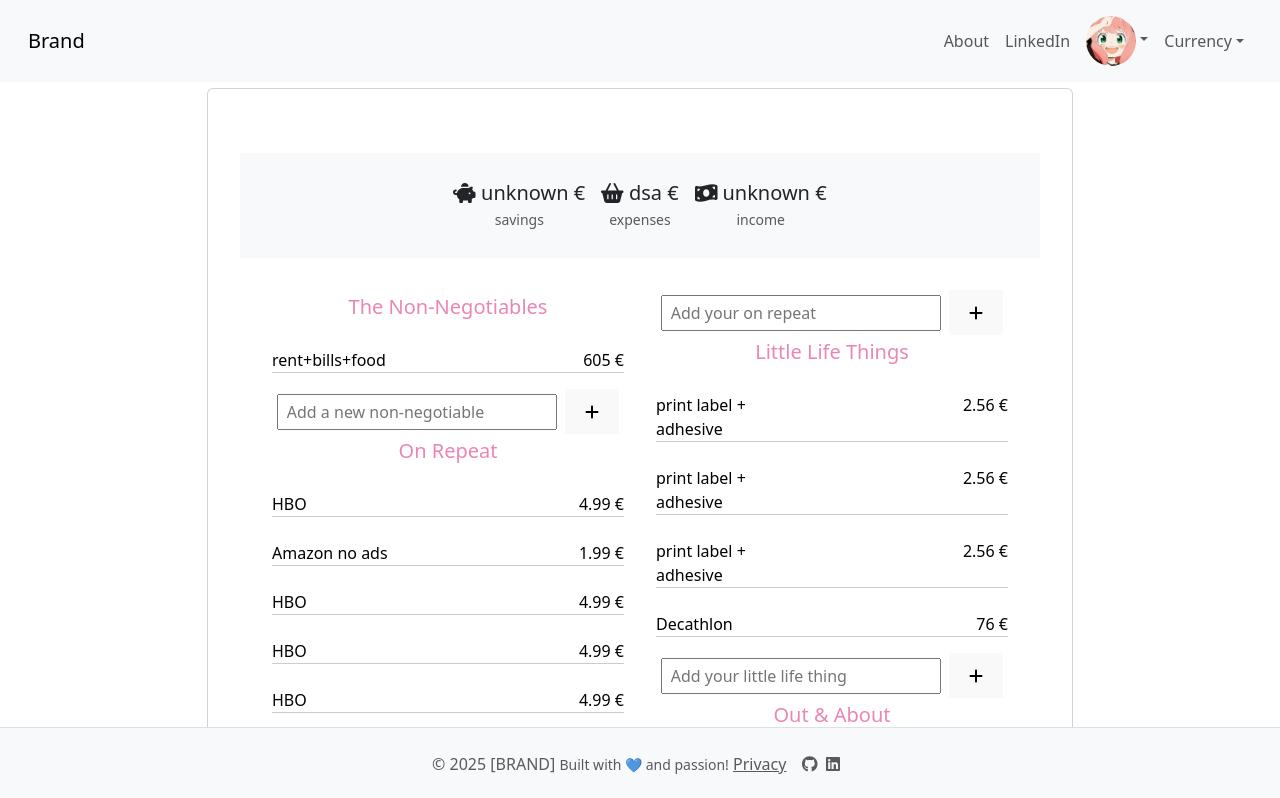
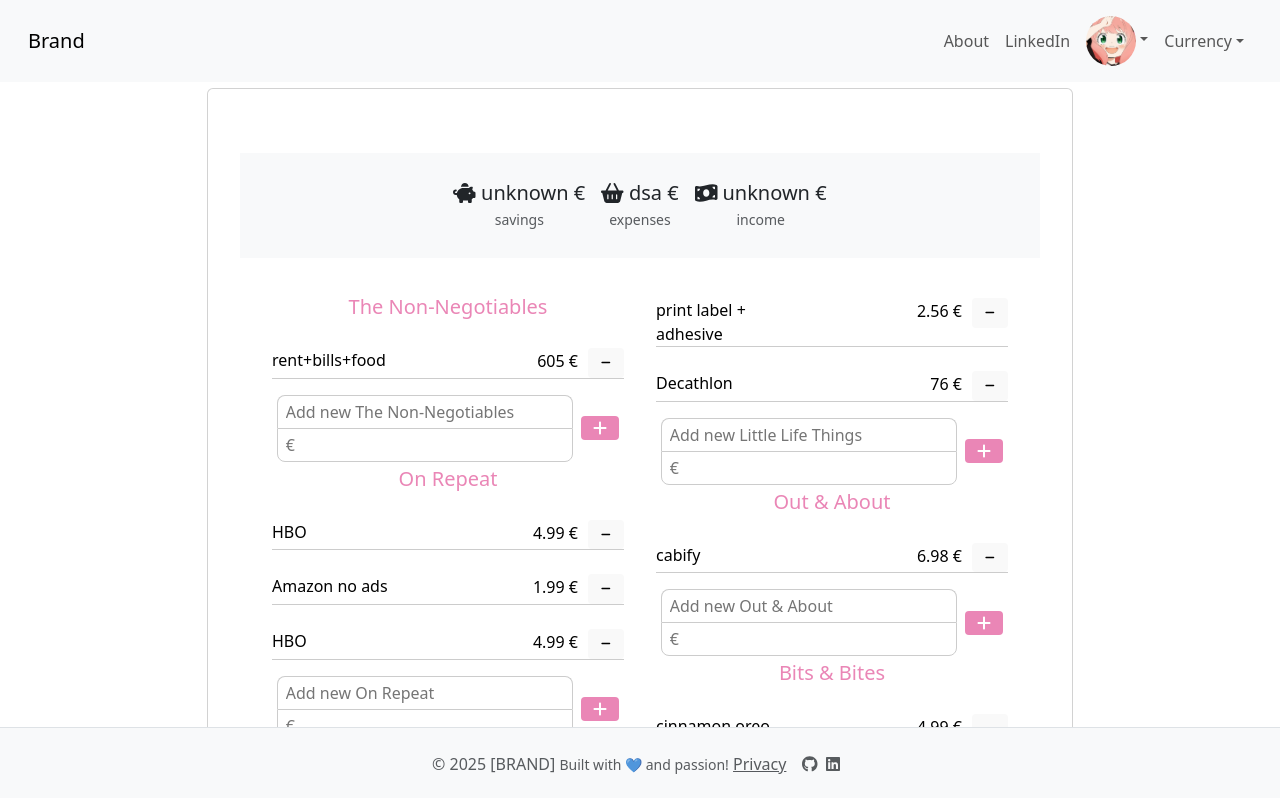
Before and after one commit to Alicia-OC/MonthlyExpenses, a React (Vite) app in the folder client/: page / in a window 1280 px wide. Shown: the top 798 px of the page. Built offline with nearby package versions, Linux system fonts and the light colour scheme.

Commit message:
List of monthcard items can add and delete items

```diff
--- a/client/package.json
+++ b/client/package.json
@@ -28,7 +28,8 @@
     "react-redux": "^9.2.0",
     "react-router-dom": "^7.2.0",
     "redux": "^5.0.1",
-    "redux-persist": "^6.0.0"
+    "redux-persist": "^6.0.0",
+    "uuid": "^11.1.0"
   },
   "devDependencies": {
     "@eslint/js": "^9.19.0",
--- /dev/null
+++ b/client/src/components/addExpenseInline/ExpenseInputFields.jsx
@@ -0,0 +1,65 @@
+import { useState } from "react"
+import { FontAwesomeIcon } from '@fortawesome/react-fontawesome';
+import { faPlus } from '@fortawesome/free-solid-svg-icons';
+import { useSelector } from "react-redux";
+
+import { v4 as uuidv4 } from 'uuid';
+
+const ExpenseInputFields = ({ onAdd, blockName }) => {
+
+    const [newItem, setnewItem] = useState('')
+    const [newItemPrice, setNewItemPrice] = useState('')
+    const currency = useSelector((state) => state.currency);
+
+    function submitReq(e) {
+        e.preventDefault();
+
+
+        if (!newItem.trim() || !newItemPrice) return;
+
+        const newObjItem = {
+            description: newItem,
+            price: parseFloat(newItemPrice),
+            category: blockName,
+            id: uuidv4(),
+
+        };
+
+        onAdd(newObjItem);
+
+        setnewItem('');
+        setNewItemPrice('');
+    }
+
+    return <div>
+        { }
+        <span className="input-wrapper">
+            <div className="two-line-input">
+                <input
+                    type="text"
+                    placeholder={`Add new ${blockName}`}
+                    className="line-input"
+                    value={newItem}
+
+                    onChange={(e) => setnewItem(e.target.value)}
+                />
+                <input
+                    type="number"
+                    min="0"
+                    placeholder={currency}
+                    className="line-input"
+                    value={newItemPrice}
+                    onChange={(e) => setNewItemPrice(e.target.value)}
+                />
+            </div>
+            <button onClick={submitReq}>
+                <FontAwesomeIcon icon={faPlus} />
+            </button>
+        </span>
+    </div>
+
+
+
+}
+
+export default ExpenseInputFields
--- a/client/src/index.css
+++ b/client/src/index.css
@@ -53,10 +53,6 @@ button {
   transition: border-color 0.25s;
 }
 
-button:hover {
-  border-color: #646cff;
-  color: white;
-}
 
 button:focus,
 button:focus-visible {
--- a/client/src/pages/EditingCard/EditingCard.jsx
+++ b/client/src/pages/EditingCard/EditingCard.jsx
@@ -1,78 +1,64 @@
 import { Container } from "react-bootstrap"
-import { Card } from "react-bootstrap";
-import mockCard from "./mockCard"
+import { useEffect, useState } from "react";
 import { useSelector } from 'react-redux';
 
 import ExpensesSummary from "../ExpensesSummary/ExpensesSummary";
-
-
+import mockCard from "./mockCard"
 import { FontAwesomeIcon } from '@fortawesome/react-fontawesome';
 import {
-    faPlus
+    faMinus
 } from '@fortawesome/free-solid-svg-icons';
-import { useState } from "react";
 
+import './css/index.css';
 
-const EditingCard = () => {
+import ExpenseInputFields from "../../components/addExpenseInline/ExpenseInputFields";
+
+const MonthCard = () => {
     const token = useSelector((state) => state.token);
     const userId = useSelector((state) => state.userId);
     const currency = useSelector((state) => state.currency);
+    const [expenseBlocks, setExpenseBlocks] = useState([
 
-    const [newFixedItem, setNewFixedItem] = useState('')
-    const [newSubscriptionItems, setNewSubscriptionItems] = useState('')
-    const [newOtherItems, setNewOtherItems] = useState('')
-    const [newTransportItems, setNewTransportItems] = useState('')
+    ]);
 
-    const mockCardBlocks = [
-        { title: 'The Non-Negotiables', items: mockCard.fixedItems },
-        { title: 'On Repeat', items: mockCard.subscriptionItems },
-        { title: 'Little Life Things', items: mockCard.otherItems },
-        { title: 'Out & About', items: mockCard.transportItems },
-        { title: 'Bits & Bites', items: mockCard.groceriesItems },
-    ];
+    useEffect(() => {
+        if (mockCard) {
+            setExpenseBlocks([
+                { name: mockCard.fixedItems.name, items: mockCard.fixedItems.items },
+                { name: mockCard.subscriptionItems.name, items: mockCard.subscriptionItems.items },
+                { name: mockCard.otherItems.name, items: mockCard.otherItems.items },
+                { name: mockCard.transportItems.name, items: mockCard.transportItems.items },
+                { name: mockCard.foodItems.name, items: mockCard.foodItems.items },
+            ])
+        }
+        console.log('mockCard.otherItems.items:', mockCard.otherItems.items);
 
-    const inputsLoop = (index) => {
-        switch (index) {
-            case 0:
-                return <input
-                    id="name"
-                    type="text"
-                    placeholder="Add a new non-negotiable"
-                    onChange={(e) => setNewFixedItem(e.target.value)}
-                />
-            case 1:
-                return <input
-                    id="name"
-                    type="text"
-                    placeholder="Add your on repeat"
-                    onChange={(e) => setNewFixedItem(e.target.value)}
-                />
-            case 2:
-                return <input
-                    id="name"
-                    type="text"
-                    placeholder="Add your little life thing"
-                    onChange={(e) => setNewFixedItem(e.target.value)}
-                />
-            case 3:
-                return <input
-                    id="name"
-                    type="text"
-                    placeholder="Add your out&about"
-                    onChange={(e) => setNewFixedItem(e.target.value)}
-                />
+    }, [mockCard]);
 
-            case 4:
-                return <input
-                    id="name"
-                    type="text"
-                    placeholder="Add your groceries"
-                    onChange={(e) => setNewFixedItem(e.target.value)}
-                />
-            default:
-            // code block
-        }
-    }
+
+    const handleAddItem = (newItemAdded) => {
+        setExpenseBlocks((prevBlocks) =>
+            prevBlocks.map((block) =>
+                block.name === newItemAdded.category
+                    ? { ...block, items: [...block.items, newItemAdded] }
+                    : block
+            )
+        );
+    };
+
+    const handleDeleteItem = (e, blockName, indexToDelete) => {
+        e.preventDefault();
+        setExpenseBlocks((prevBlocks) =>
+            prevBlocks.map((block) =>
+                block.name === blockName
+                    ? {
+                        ...block,
+                        items: block.items.filter((_, index) => index !== indexToDelete),
+                    }
+                    : block
+            )
+        );
+    };
 
     return <Container><div className="card py-5 h-100">
 
@@ -83,36 +69,34 @@ const EditingCard = () => {
             <div className="container "> </div>
             <div className="p-3 month-card-container">
                 <div className="multi-column ">
-                    {mockCardBlocks.map((group, index) => (
-                        <><div className="group-column"><div className="month-card-h5 " key={`${group.title}-title`}>
-                            <h5>{group.title}</h5>
-                        </div>
-                            {group.items.map((item, index) => (
+
+                    {expenseBlocks.map((group, index) => (
+                        <><div className="group-column" key={`${group.name}-name`}>
+                            <div className="month-card-h5 " >
+                                <h5>{group.name}</h5>
+                            </div>
+                            {group.items.map((element, index) => (
                                 <div
                                     className="item mb-3 month-card-body multi-column"
-                                    key={`${group.title}-${index}`}
-                                >
+                                    key={element.id}                                >
                                     <ul className="list-unstyled month-card-item">
                                         <li className="month-card-item-description">
-                                            {item.description}
+                                            {element.description}
                                         </li>
-                                        <li className="month-card-item-money">
-                                            {item.amount} {currency}
+                                        <li className="month-card-item-money ">
+                                            {element.price} {currency}
+                                            <button onClick={(e) => handleDeleteItem(e, group.name, index)} className="delete-list-item-btn"><FontAwesomeIcon icon={faMinus} /> </button>
                                         </li>
                                     </ul>
 
                                 </div>
                             ))}
-                            <div>
-                                { }
-                                <span className="input-wrapper">
-                                    {inputsLoop(index)}
-                                    <button>
-                                        <FontAwesomeIcon icon={faPlus} />
-                                    </button>
-                                </span>
 
-                            </div></div>
+                            <ExpenseInputFields
+                                blockName={group.name}
+                                onAdd={(newItemAdded) => handleAddItem(newItemAdded)}
+                            />
+                        </div>
 
                         </>
                     ))}
@@ -123,4 +107,4 @@ const EditingCard = () => {
     </Container>
 }
 
-export default EditingCard
+export default MonthCard
--- a/client/src/pages/EditingCard/css/index.css
+++ b/client/src/pages/EditingCard/css/index.css
@@ -71,13 +71,6 @@
     column-gap: 2rem;
 }
 
-.group-column {
-
-  padding: 1rem;
-  margin-top: 1rem;
-  border-radius: 8px;
-  box-shadow: 0 2px 4px rgba(0, 0, 0, 0.1);
-}
 .month-card-body {
     border-bottom: 1px solid #ccc;
     padding-top: 0.5rem;
@@ -105,5 +98,47 @@
 }
 
 .input-wrapper button:hover {
-  background: #0056b3;
+  background: var(--pink-theme_font);  transform: scale(1.1);
+
 }
+
+.delete-list-item-btn {
+  margin-left: 10px;
+  border: none;
+  border-radius: 4px;
+  cursor: pointer;
+  font-size: 11px;
+  transition: all 0.2s ease;
+
+}
+
+.delete-list-item-btn:hover {
+  background-color: var(--pink-theme_h5);
+  transform: scale(1.1);
+  color: white;
+
+}
+
+.delete-list-item-btn:active {
+  transform: scale(0.95);
+}
+
+.two-line-input {
+  flex-direction: column;
+}
+
+.line-input {
+  border: 1px solid #ccc;
+  outline: none;
+}
+
+.line-input:first-child {
+  border-bottom: none;
+  border-top-left-radius: 8px;
+  border-top-right-radius: 8px;
+}
+
+.line-input:last-child {
+  border-bottom-left-radius: 8px;
+  border-bottom-right-radius: 8px;
+}
--- a/client/src/pages/EditingCard/mockCard.jsx
+++ b/client/src/pages/EditingCard/mockCard.jsx
@@ -5,121 +5,92 @@
   totalExpenses: 1200,
   totalIncome: 1600,
   totalSavings: 400,
-    fixedItems: [
+
+  fixedItems: {
+    name: 'The Non-Negotiables',
+    items: [
       {
         description: 'rent+bills+food',
-        amount: 605,
+        price: 605,
         date: new Date('2025-02-01'),
       },
-    ],
-    subscriptionItems: [
+    ]
+  },
+  subscriptionItems: {
+    name: 'On Repeat',
+    items: [
       {
         description: 'HBO',
-        amount: 4.99,
+        price: 4.99,
         date: new Date('2025-02-01'),
       },
       {
         description: 'Amazon no ads',
-        amount: 1.99,
+        price: 1.99,
         date: new Date('2025-02-01'),
       },
       {
         description: 'HBO',
-        amount: 4.99,
+        price: 4.99,
         date: new Date('2025-02-01'),
+      }
+
+    ]
   },
-      {
-        description: 'HBO',
-        amount: 4.99,
-        date: new Date('2025-02-01'),
-      },
-      {
-        description: 'HBO',
-        amount: 4.99,
-        date: new Date('2025-02-01'),
-      },
-      {
-        description: 'HBO',
-        amount: 4.99,
-        date: new Date('2025-02-01'),
-      },,
-      {
-        description: 'HBO',
-        amount: 4.99,
-        date: new Date('2025-02-01'),
-      },
-      {
-        description: 'HBO',
-        amount: 4.99,
-        date: new Date('2025-02-01'),
-      },
-      {
-        description: 'HBO',
-        amount: 4.99,
-        date: new Date('2025-02-01'),
-      },
-      {
-        description: 'HBO',
-        amount: 4.99,
-        date: new Date('2025-02-01'),
-      },,
-      {
-        description: 'HBO',
-        amount: 4.99,
-        date: new Date('2025-02-01'),
-      },
-
-
-
-    ],
-    otherItems: [
+  otherItems: {
+    name: 'Little Life Things',
+    items: [
       {
         description: 'print label + adhesive',
-        amount: 2.56,
+        price: 2.56,
         category: '67a91f012213777227c723ca',
         date: new Date('2025-02-01'),
-      },{
+      }, {
         description: 'print label + adhesive',
-        amount: 2.56,
-        category: '67a91f012213777227c723ca',
-        date: new Date('2025-02-01'),
-      },{
-        description: 'print label + adhesive',
-        amount: 2.56,
+        price: 2.56,
         category: '67a91f012213777227c723ca',
         date: new Date('2025-02-01'),
       },
       {
         description: 'Decathlon',
-        amount: 76,
+        price: 76,
         category: '67a91f012213777227c723cb',
         date: new Date('2025-02-01'),
+      }
+
+    ]
   },
-    ],
-    transportItems: [
+  transportItems: {
+    name: 'Out & About',
+    items: [
       {
         description: 'cabify',
-        amount: 6.98,
+        price: 6.98,
         category: '67a91f012213777227c723cb',
 
         date: new Date('2025-02-01'),
       },
-    ],
+    ]
+  },
 
-    groceriesItems: [
+  foodItems: {
+    name: 'Bits & Bites',
+    items: [
       {
         description: 'cinnamon oreo',
-        amount: 4.99,
+        price: 4.99,
         category: '67a91f012213777227c723cb',
 
         date: new Date(),
       },
-    ],
+    ]
+  },
+
   fixedExpenses: 9,
   subscriptionExpenses: 9,
   otherExpenses: 9,
   transportExpenses: 9,
-    groceriesExpenses: 4.99,
+  foodExpenses: 4.99,
 };
 
 export default mockCard
--- a/client/src/pages/Home/Home.jsx
+++ b/client/src/pages/Home/Home.jsx
@@ -7,14 +7,24 @@ const Home = () => {
   const [count, setCount] = useState(0);
 
   //const dispatch = useDispatch();
+  const logged = true
+  if (logged) {
+    return (
+      <>
+        <h1>Your monthly expenses at glance!</h1>
+        <EditingCard />
 
-  return (
-    <>
-      <h1>Your monthly expenses at glance!</h1>
-      <EditingCard />
+      </>
+    );
+  } else {
+    return (
+      <>
+        <h1>Your monthly expenses at glance!</h1>
 
-    </>
-  );
+      </>
+    );
+  }
+
 };
 
 export default Home;
--- a/client/src/pages/MonthCardsLibrary/CardsLibrary.jsx
+++ b/client/src/pages/MonthCardsLibrary/CardsLibrary.jsx
@@ -1,5 +1,6 @@
 import { useState } from 'react';
 import { useSelector } from 'react-redux';
+import './css/index.css';
 
 const CardsLibrary = () => {
   const user = useSelector((state) => state.user); //
--- /dev/null
+++ b/client/src/pages/MonthCardsLibrary/css/index.css
@@ -0,0 +1,36 @@
+:root {
+  --pink-theme_white: #f6f6f6;
+  --pink-theme_main: #ffc7c7;
+  --pink-theme_secondary: #ffe2e2;
+  --pink-theme_font: #aaaaaa;
+  --pink-theme_h5: #EA86B6;
+
+  font-family: Inter, system-ui, Avenir, Helvetica, Arial, sans-serif;
+  line-height: 1.5;
+  font-weight: 400;
+
+  color-scheme: light dark;
+  color: black;
+  background-color: var(--pink-theme_main);
+
+  font-synthesis: none;
+  text-rendering: optimizeLegibility;
+  -webkit-font-smoothing: antialiased;
+  -moz-osx-font-smoothing: grayscale;
+}
+
+
+button {
+  border-radius: 8px;
+  border: 1px solid transparent;
+  padding: 0.6em 1.2em;
+  font-size: 1em;
+  font-weight: 500;
+  font-family: inherit;
+  cursor: pointer;
+  transition: border-color 0.25s;
+}
+
+button:hover {
+  border-color: var(--pink-theme_main);
+}
--- a/client/src/pages/Monthcard/MonthCard.jsx
+++ b/client/src/pages/Monthcard/MonthCard.jsx
@@ -4,6 +4,7 @@ import { useParams, useNavigate } from 'react-router-dom';
 import { useSelector } from 'react-redux';
 import ExpensesSummary from '../ExpensesSummary/ExpensesSummary';
 import './css/index.css';
+import mockCard from '../EditingCard/mockCard';
 
 import Axios from 'axios';
 
@@ -17,9 +18,9 @@ const MonthCard = () => {
   const [cardBlocksContent, setCardBlocksContent] = useState([]);
 
   const { cardId } = useParams();
-// Inside your reducer:
+  // Inside your reducer:
 
-const backendLink = import.meta.env.VITE_APP_GETCARD
+  const backendLink = import.meta.env.VITE_APP_GETCARD
   const cardInScope = async () => {
     try {
       setIsLoading(true);
@@ -35,7 +36,7 @@ const backendLink = import.meta.env.VITE_APP_GETCARD
         res.data.subscriptionItems,
         res.data.otherItems,
         res.data.transportItems,
-        res.data.groceriesItems,
+        res.data.foodItems,
       ]);
     } catch (error) {
       console.error('Error fetching card:', error);
@@ -44,101 +45,16 @@ const backendLink = import.meta.env.VITE_APP_GETCARD
     }
   };
 
-  const mockCard = {
-    cardId: 'dasds',
-    year: 2024,
-    month: 2,
-    totalExpenses: 1200,
-    totalIncome: 1600,
-    totalSavings: 400,
-    fixedItems: [
-      {
-        description: 'rent+bills+food',
-        amount: 605,
-        date: new Date('2025-02-01'),
-      },
-    ],
-    subscriptionItems: [
-      {
-        description: 'HBO',
-        amount: 4.99,
-        date: new Date('2025-02-01'),
-      },
-      {
-        description: 'Amazon no ads',
-        amount: 1.99,
-        date: new Date('2025-02-01'),
-      },
-      {
-        description: 'HBO',
-        amount: 4.99,
-        date: new Date('2025-02-01'),
-      },
-      {
-        description: 'HBO',
-        amount: 4.99,
-        date: new Date('2025-02-01'),
-      },
-      {
-        description: 'HBO',
-        amount: 4.99,
-        date: new Date('2025-02-01'),
-      },
-      {
-        description: 'HBO',
-        amount: 4.99,
-        date: new Date('2025-02-01'),
-      },
-    ],
-    otherItems: [
-      {
-        description: 'print label + adhesive',
-        amount: 2.56,
-        category: '67a91f012213777227c723ca',
-        date: new Date('2025-02-01'),
-      },
-      {
-        description: 'Decathlon',
-        amount: 76,
-        category: '67a91f012213777227c723cb',
-        date: new Date('2025-02-01'),
-      },
-    ],
-    transportItems: [
-      {
-        description: 'cabify',
-        amount: 6.98,
-        category: '67a91f012213777227c723cb',
-
-        date: new Date('2025-02-01'),
-      },
-    ],
-
-    groceriesItems: [
-      {
-        description: 'cinnamon oreo',
-        amount: 4.99,
-        category: '67a91f012213777227c723cb',
-
-        date: new Date(),
-      },
-    ],
-    fixedExpenses: 9,
-    subscriptionExpenses: 9,
-    otherExpenses: 9,
-    transportExpenses: 9,
-    groceriesExpenses: 4.99,
-  };
   const mockCardBlocks = [
-    { title: 'The Non-Negotiables', items: mockCard.fixedItems },
-    { title: 'On Repeat', items: mockCard.subscriptionItems },
-    { title: 'Little Life Things', items: mockCard.otherItems },
-    { title: 'Out & About', items: mockCard.transportItems },
-    { title: 'Bits & Bites', items: mockCard.groceriesItems },
+    { name: mockCard.fixedItems.name, items: mockCard.fixedItems.items },
+    { name: mockCard.subscriptionItems.name, items: mockCard.subscriptionItems.items },
+    { name: mockCard.otherItems.name, items: mockCard.otherItems.items },
+    { name: mockCard.transportItems.name, items: mockCard.transportItems.items },
+    { name: mockCard.foodItems.name, items: mockCard.foodItems.items },
   ];
 
   useEffect(() => {
-    console.log(token) ;
+    console.log(token);
     if (userId && token) {
       cardInScope();
       console.log('dsad');
@@ -149,7 +65,7 @@ const backendLink = import.meta.env.VITE_APP_GETCARD
   const subscriptionItems = mockCard.subscriptionItems;
   const otherItems = mockCard.otherItems;
   const transportItems = mockCard.transportItems;
-  const groceriesItems = mockCard.groceriesItems;
+  const foodItems = mockCard.foodItems;
 
   const months = [
     'January',
@@ -166,103 +82,6 @@ const backendLink = import.meta.env.VITE_APP_GETCARD
     'December',
   ];
 
-  const table_v2 = (
-    <div className=" p-3 month-card-container">
-      <div className="multi-column">
-        <div className="month-card-h5">
-          <h5>The Non-Negotiables</h5>
-        </div>
-        {fixedItems.map((item, index) => (
-          <div className="item mb-3 month-card-body multi-column">
-            <ul className="list-unstyled month-card-item">
-              <li
-                className="month-card-item-description "
-                key={`${item.description}-${index}`}
-              >
-                {item.description}
-              </li>
-              <li className="month-card-item-money " key={item.description}>
-                {item.amount} {currency}
-              </li>
-            </ul>
-          </div>
-        ))}
-        <div className="month-card-h5">
-          <h5>On Repeat</h5>
-        </div>
-        {subscriptionItems.map((item, index) => (
-          <div className="item mb-3 month-card-body multi-column">
-            <ul className="list-unstyled month-card-item">
-              <li
-                className="month-card-item-description "
-                key={`${item.description}-${index}`}
-              >
-                {item.description}
-              </li>
-              <li className="month-card-item-money " key={item.description}>
-                {item.amount} {currency}
-              </li>
-            </ul>
-          </div>
-        ))}
-        <div className="month-card-h5">
-          {' '}
-          <h5> Little Life Things</h5>{' '}
-        </div>
-        {otherItems.map((item, index) => (
-          <div className="item mb-3 month-card-body multi-column">
-            <ul className="list-unstyled">
-              <li
-                className="month-card-item-description "
-                key={`${item.description}-${index}`}
-              >
-                {item.description}
-              </li>
-              <li className="month-card-item-money " key={item.description}>
-                {item.amount} {currency}
-              </li>
-            </ul>
-          </div>
-        ))}{' '}
-        <div className="month-card-h5">
-          <h5> Out & About</h5>{' '}
-        </div>
-        {transportItems.map((item, index) => (
-          <div className="item mb-3 month-card-body multi-column">
-            <ul className="list-unstyled">
-              <li
-                className="month-card-item-description "
-                key={`${item.description}-${index}`}
-              >
-                {item.description}
-              </li>
-              <li className="month-card-item-money " key={item.description}>
-                {item.amount} {currency}
-              </li>
-            </ul>
-          </div>
-        ))}{' '}
-        <div className="month-card-h5">
-          <h5> Bits & Bites</h5>{' '}
-        </div>
-        {groceriesItems.map((item, index) => (
-          <div className="item mb-3 month-card-body multi-column">
-            <ul className="list-unstyled">
-              <li
-                className="month-card-item-description "
-                key={`${item.description}-${index}`}
-              >
-                {item.description}
-              </li>
-              <li className="month-card-item-money " key={item.description}>
-                {item.amount} {currency}
-              </li>
-            </ul>
-          </div>
-        ))}
-      </div>
-    </div>
-  );
 
   const contentLoaded = () => {
     return (
@@ -278,19 +97,19 @@ const backendLink = import.meta.env.VITE_APP_GETCARD
             {mockCardBlocks.map((group) => (
               <>
                 <div className="month-card-h5" key={`${group.title}-title`}>
-                  <h5>{group.title}</h5>
+                  <h5>{group.name}</h5>
                 </div>
                 {group.items.map((item, index) => (
                   <div
                     className="item mb-3 month-card-body multi-column"
-                    key={`${group.title}-${index}`}
+                    key={`${group.name}-${index}`}
                   >
                     <ul className="list-unstyled month-card-item">
                       <li className="month-card-item-description">
                         {item.description}
                       </li>
                       <li className="month-card-item-money">
-                        {item.amount} {currency}
+                        {item.price} {currency}
                       </li>
                     </ul>
                   </div>
```
Also changed, not shown: client/src/components/addExpenseInline/AddExpenseInLine.jsx (added), 2 other files (tests, documents, lock files or other folders). Lines whose indentation alone changed are shown as unchanged.
